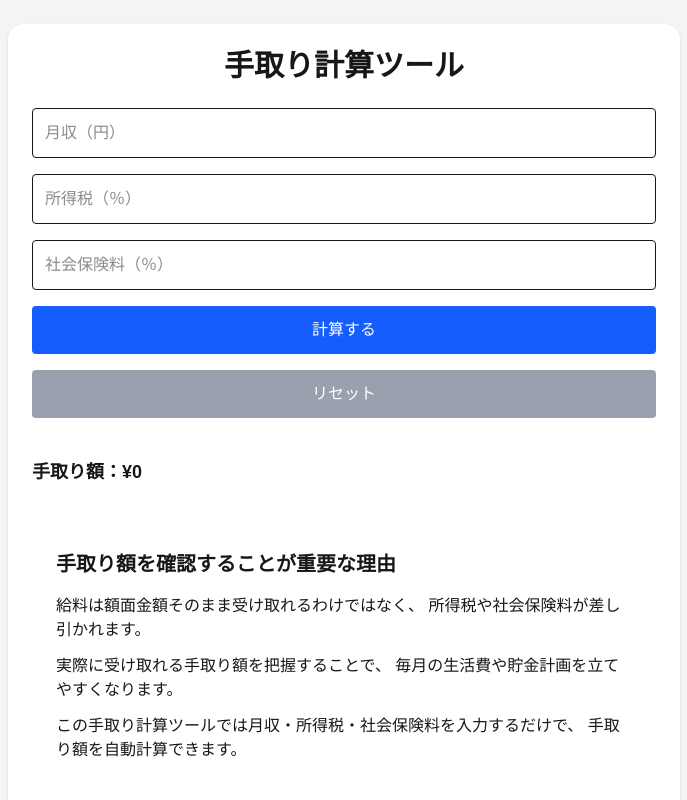
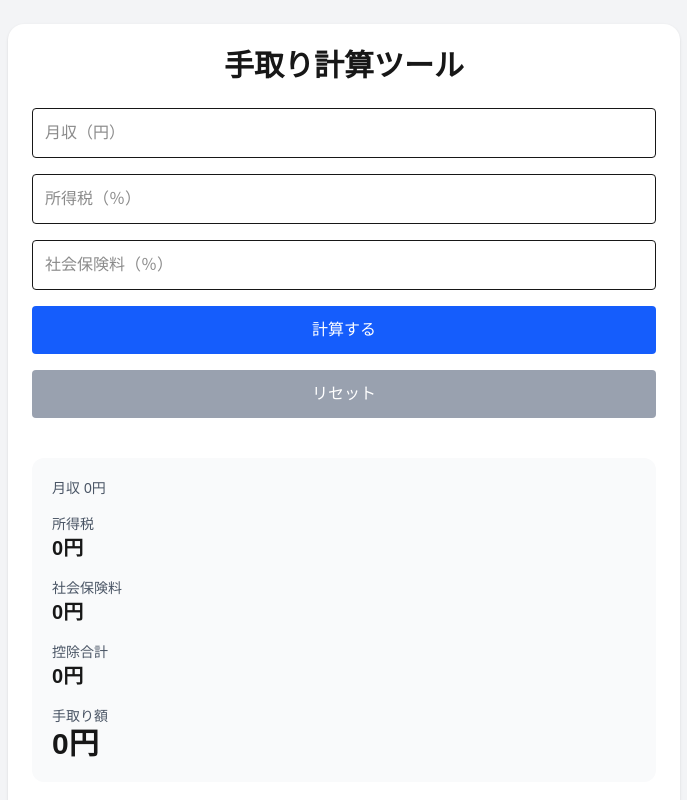
Before and after one commit to antfarm-lab/-take-home-pay-calc, a Next.js app: page / in a window 1280 px wide. Both pictures are taken after a click on the button "計算する". Shown: the top 800 px of the page, without its empty margins (296-983 px from the left). Built offline with nearby package versions, Linux system fonts and the light colour scheme.

Commit message:
improve take home pay calculator

```diff
--- a/app/page.tsx
+++ b/app/page.tsx
@@ -7,6 +7,10 @@ export default function Home() {
   const [tax, setTax] = useState("");
   const [insurance, setInsurance] = useState("");
   const [takeHome, setTakeHome] = useState<number | null>(null);
+const salaryAmount = Number(salary) || 0;
+const taxAmount = salaryAmount * ((Number(tax) || 0) / 100);
+const insuranceAmount =
+  salaryAmount * ((Number(insurance) || 0) / 100);
 
   const calculate = () => {
     const s = Number(salary);
@@ -74,8 +78,30 @@ export default function Home() {
           </button>
 
          {takeHome !== null && (
-            <div className="mt-6 text-lg font-bold">
-              <p>手取り額：¥{takeHome.toLocaleString()}</p>
+  <div className="mt-6 rounded-xl bg-gray-50 p-5">
+    <p className="text-sm text-gray-600">
+      月収 {salaryAmount.toLocaleString()}円
+    </p>
+
+    <p className="mt-4 text-sm text-gray-600">所得税</p>
+    <p className="text-xl font-bold">
+      {Math.round(taxAmount).toLocaleString()}円
+    </p>
+
+    <p className="mt-4 text-sm text-gray-600">社会保険料</p>
+    <p className="text-xl font-bold">
+      {Math.round(insuranceAmount).toLocaleString()}円
+    </p>
+
+    <p className="mt-4 text-sm text-gray-600">控除合計</p>
+    <p className="text-xl font-bold">
+      {Math.round(taxAmount + insuranceAmount).toLocaleString()}円
+    </p>
+
+    <p className="mt-4 text-sm text-gray-600">手取り額</p>
+    <p className="text-3xl font-bold">
+      {Math.round(takeHome).toLocaleString()}円
+    </p>
   </div>
 )}
 
@@ -161,8 +187,8 @@ export default function Home() {
       手取り計算ツールの使い方
     </h2>
    <p>
-      この手取り計算ツールは、額面給与を入力するだけで、
-      税金や社会保険料を差し引いた手取り額の目安を自動計算できる無料ツールです。
+  この手取り計算ツールは、月収・所得税率・社会保険料率を入力すると、
+  税金と社会保険料を差し引いた手取り額の目安を自動計算できる無料ツールです。
   給与確認や転職時の収入比較にも役立ちます。
 </p>
   </div>
@@ -188,7 +214,27 @@ export default function Home() {
       手取り額を事前に把握することで生活設計に役立ちます。
     </p>
   </div>
+<div>
+  <h2 className="text-2xl font-bold mb-3">
+    手取り額の計算方法
+  </h2>
 
+  <p className="mb-3">
+    このツールでは、月収から所得税と社会保険料を差し引いて、
+    手取り額の目安を計算しています。
+  </p>
+
+  <ul className="list-disc pl-6 space-y-2">
+    <li>所得税額 ＝ 月収 × 所得税率</li>
+    <li>社会保険料 ＝ 月収 × 社会保険料率</li>
+    <li>手取り額 ＝ 月収 − 所得税額 − 社会保険料</li>
+  </ul>
+
+  <p className="mt-3 text-sm text-gray-600">
+    実際の手取り額は、住民税・各種控除・扶養状況などによって変わります。
+    このツールの計算結果は目安としてご利用ください。
+  </p>
+</div>
   <div>
     <h2 className="text-2xl font-bold mb-3">
       よくある質問
```
Lines whose indentation alone changed are shown as unchanged.
